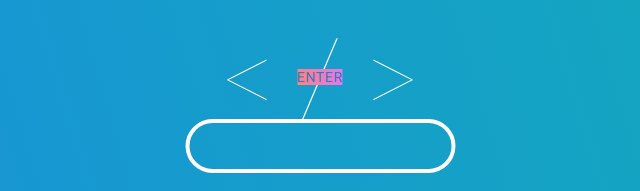
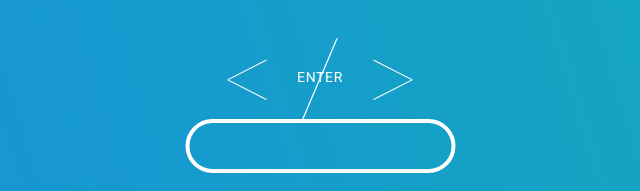
Before and after one commit to in-theclauds/portfolio, a plain HTML site: page index.html in a window 1280 px wide. Shown: the part 606-797 px from the top of the page, 265-905 px from the left. Drawn offline with nearby package versions, Linux system fonts and the light colour scheme.

Commit message:
btn color

```diff
--- a/css/styles.css
+++ b/css/styles.css
@@ -146,12 +146,11 @@ body {
   }
 
   .btn span{
-    background: rgb(255,130,130);
-    background: -moz-linear-gradient(left,  rgba(255,130,130,1) 0%, rgba(225,120,237,1) 100%);
-    background: -webkit-linear-gradient(left,  rgba(255,130,130,1) 0%,rgba(225,120,237,1) 100%);
-    background: linear-gradient(to right,  rgba(255,130,130,1) 0%,rgba(225,120,237,1) 100%);
-    filter: progid:DXImageTransform.Microsoft.gradient( startColorstr='#ff8282', endColorstr='#e178ed',GradientType=1) ;
-
+    color: white;
+    /* background: -moz-linear-gradient(left,  rgba(255,130,130,1) 0%, rgba(225,120,237,1) 100%); */
+    /* background: -webkit-linear-gradient(left,  rgba(255,130,130,1) 0%,rgba(225,120,237,1) 100%); */
+    /* background: linear-gradient(to right,  rgba(255,130,130,1) 0%,rgba(225,120,237,1) 100%); */
+    /* filter: progid:DXImageTransform.Microsoft.gradient( startColorstr='#ff8282', endColorstr='#e178ed',GradientType=1) ; */
     /* -webkit-background-clip: text;
     -webkit-text-fill-color: transparent; */
   }
@@ -161,3 +160,7 @@ body {
       stroke-dasharray: 196, 543;
       stroke-dashoffset: 437;
   }
+
+  .enter{
+    margin-top: 25%;
+  }
--- a/index.html
+++ b/index.html
@@ -73,7 +73,7 @@
                                     </defs>
                                      <rect x="5" y="5" rx="25" fill="none" stroke="url(#grad1)" width="266" height="50"></rect>
                                   </svg>
-                                    <span>Enter</span>
+                                    <span class="enter">Enter</span>
                                 </a>
                                 </div>
 
```
